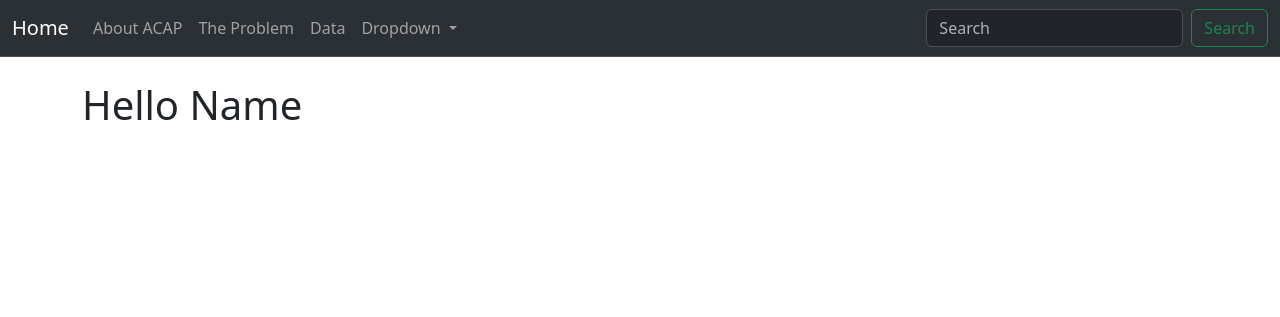
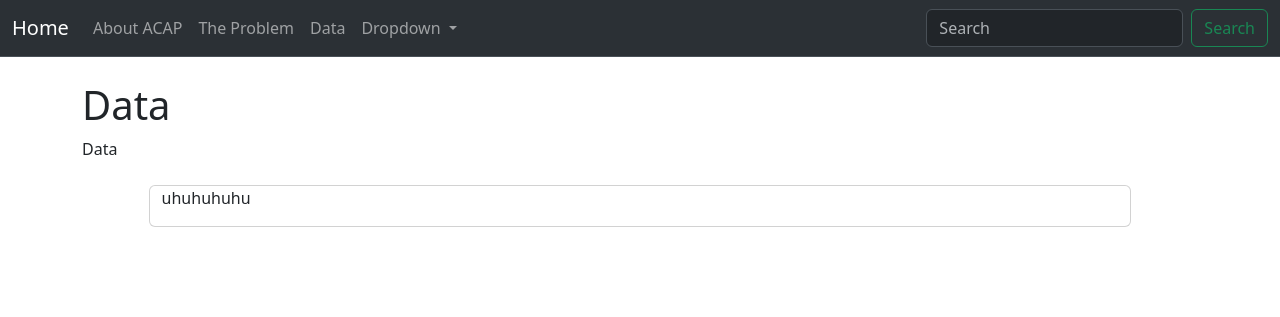
Before and after one commit to egosnell/ELA-Hackathon-2023, a Python web app: template templates/data.html in a window 1280 px wide. Shown: the top 317 px of the page. Run offline with Jinja, Linux system fonts and the light colour scheme; the template is opened without the code that fills it, so the values that code supplies are empty.

Commit message:
starting graphing

```diff
--- a/templates/data.html
+++ b/templates/data.html
@@ -1,7 +1,21 @@
 {% extends 'base.html' %}
 
 {% block content %}
+<head>
+    <h1>Data</h1>
+</head>
+    <div class="site-header-logo">
+        <hl class="text-center">
+            Data
+        </hl>
+    </div>
 
-    <h1>Hello Name</h1>
+    <div class="row p-4">
+        <div class="card m-auto" style="width: 90%;">
+            <div id ="chart1"></div>
+            <p> uhuhuhuhu</p>
+        </div>
+    </div>
+</html>
 
 {% endblock %}
```
Also changed, not shown: app.py (+14 -1 lines).
